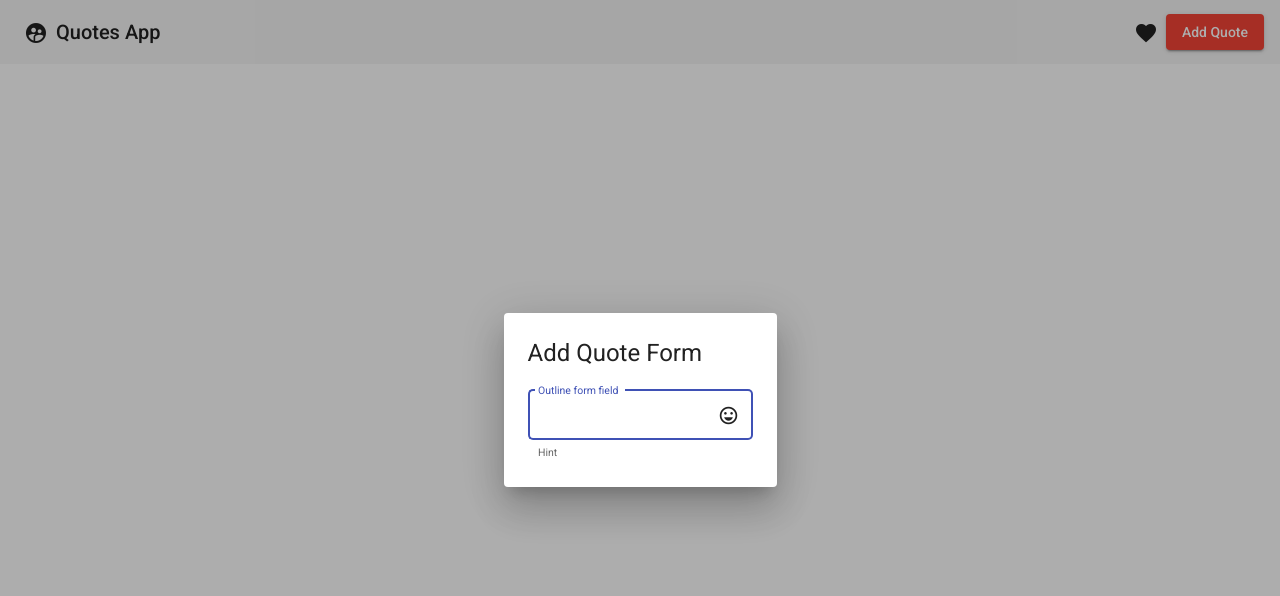
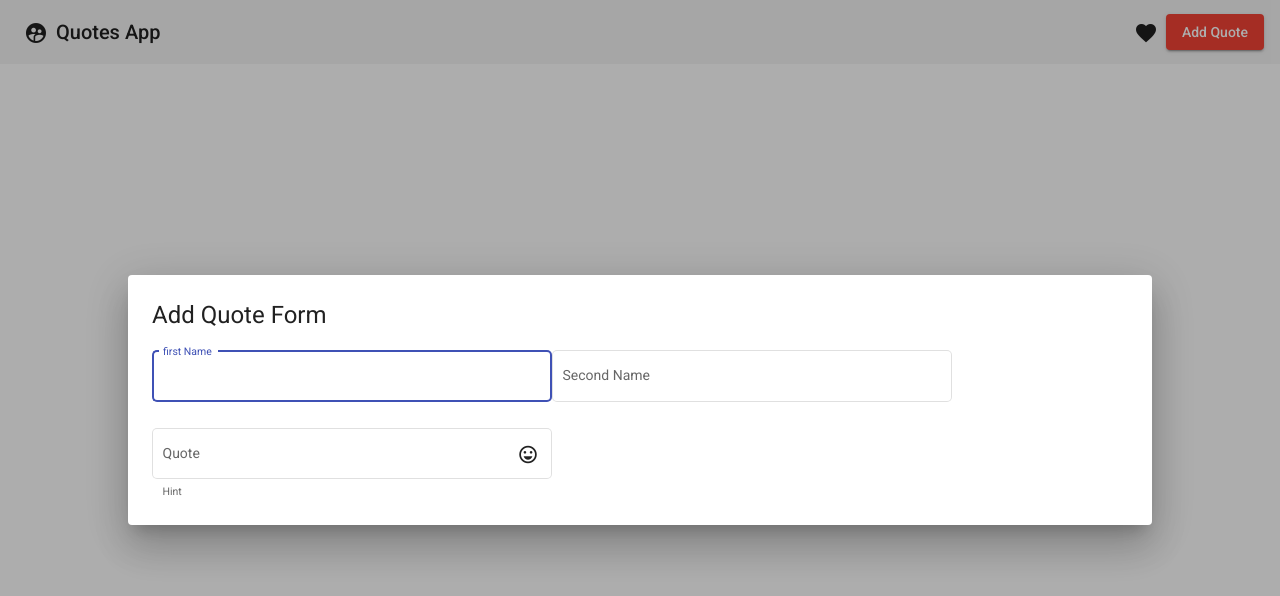
Before and after one commit to FaithNzula/quotes, an Angular app: page / in a window 1280 px wide. Both pictures are taken after a click on the button "Add Quote". Shown: the top 596 px of the page. Built offline with nearby package versions, Linux system fonts and the light colour scheme.

Commit message:
added both name input field and quote input field

```diff
--- a/src/app/dialogue/dialogue.component.html
+++ b/src/app/dialogue/dialogue.component.html
@@ -1,8 +1,25 @@
 <h1 mat-dialog-title> Add Quote Form </h1>
 <div mat-dialog-content>
     <mat-form-field appearance="outline">
-    <mat-label>Outline form field</mat-label>
-    <input matInput placeholder="Placeholder">
+    <mat-label>first Name</mat-label>
+    <input matInput placeholder="Full Name">
+    </mat-form-field>
+    <mat-form-field appearance="outline">
+    <mat-label>Second Name</mat-label>
+    <input matInput placeholder="Second Name">
+    </mat-form-field>
+
+
+     <mat-form-field appearance="outline">
+    <mat-label>Quote </mat-label>
+    <input matInput placeholder="Your Qoute">
+
+
+
+
+
+
+
     <mat-icon matSuffix>sentiment_very_satisfied</mat-icon>
     <mat-hint>Hint</mat-hint>
   </mat-form-field>
--- a/src/app/dialogue/dialogue.component.scss
+++ b/src/app/dialogue/dialogue.component.scss
@@ -1,4 +1,4 @@
 mat-form-field{
-    width: 100%;
+    width: 400px;
 
 }
```
Also changed, not shown: src/app/app.module.ts (+5 -2 lines).
